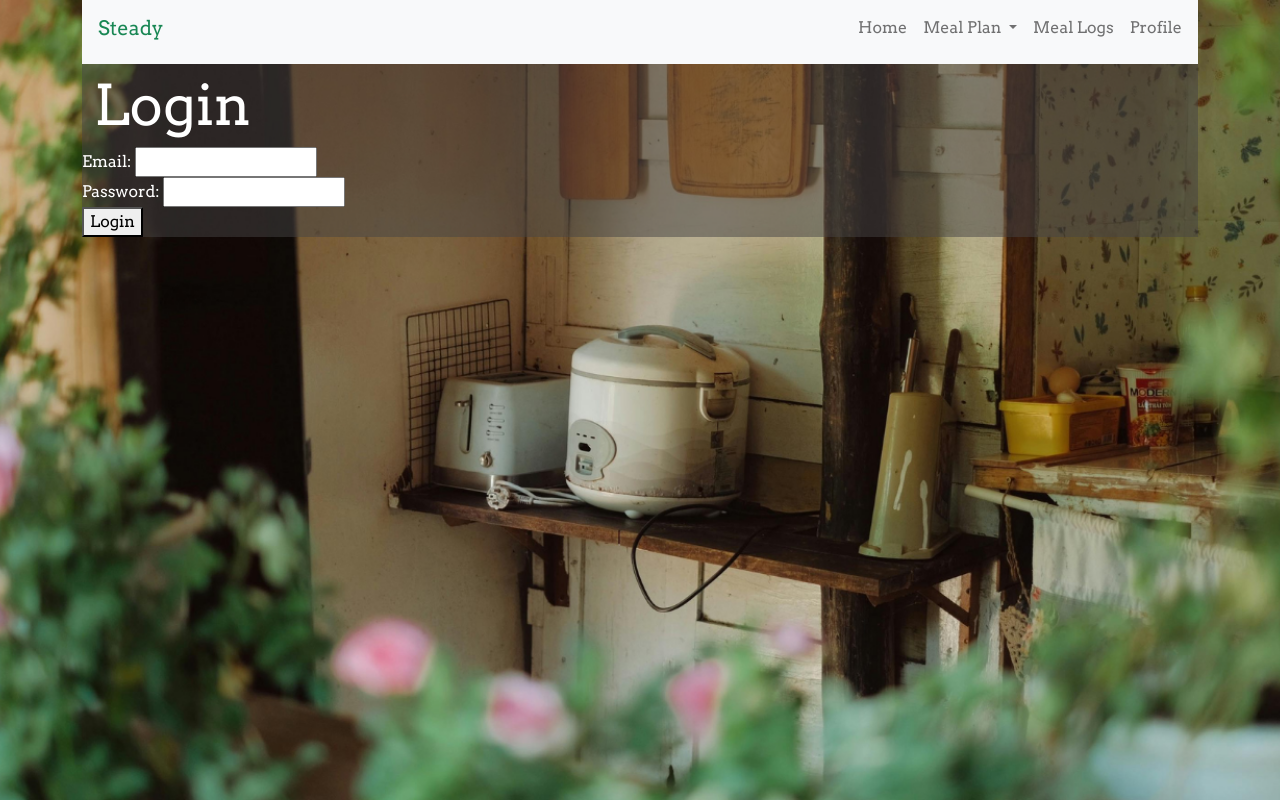
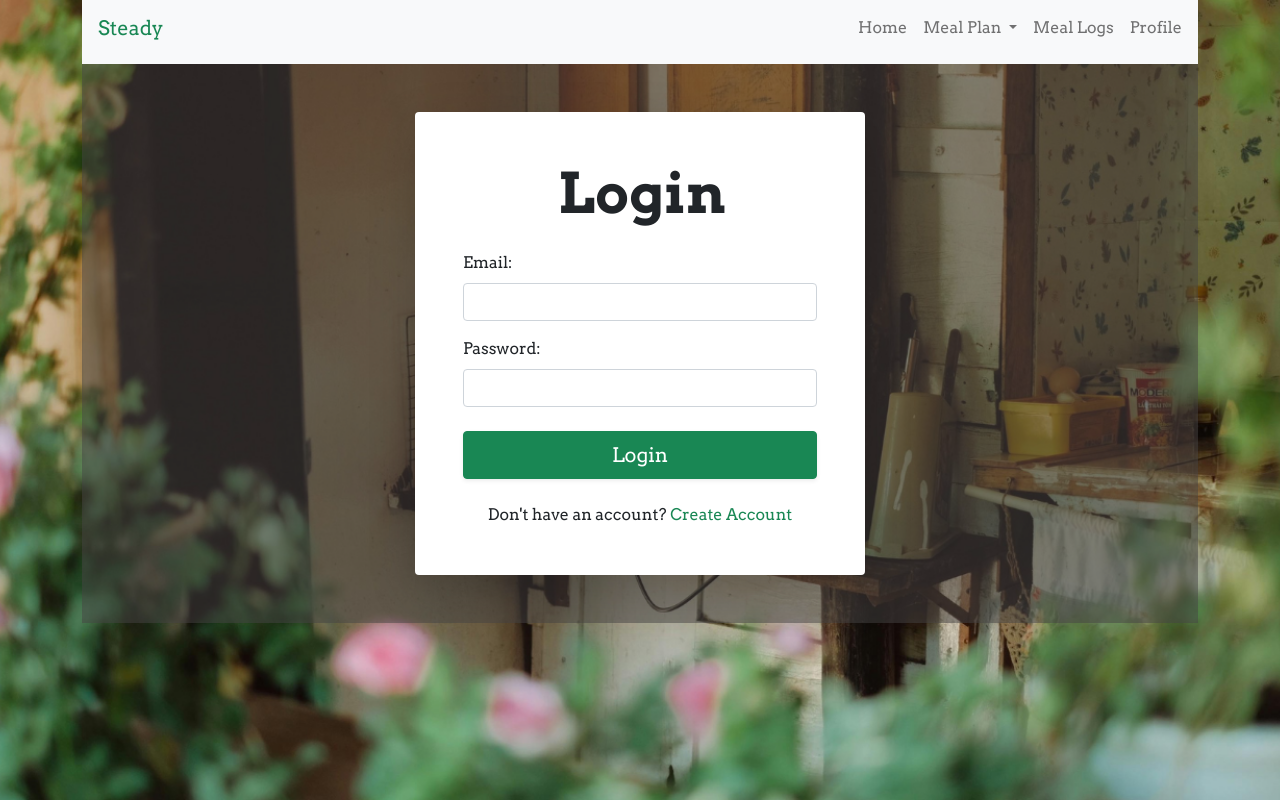
Before and after one commit to ch7oe/Steady, a Flask app: page /login in a window 1280 px wide. Run offline with Flask 3, Linux system fonts and the light colour scheme.

Commit message:
added form control and centered login form. added link to create account

```diff
--- a/templates/login.html
+++ b/templates/login.html
@@ -3,24 +3,40 @@
 {% block title %}Login - Steady{% endblock %}
 
 {% block body %}
-    <div>
-        <h1 class="display-4">Login</h1>
+    <div class="container py-5 d-flex justify-content-center align-items-center">
+        <div class="card shadow-lg border-0 rounded text-dark" style="max-width: 450px; width: 100%;">
+            <div class="card-body p-4 p-md-5">
+                <h1 class="display-4 card-title h3 fw-bold text-center mb-4">Login</h1>
+
+                <form action="/login" method="POST" class="needs-validation">
+                    <!-- email -->
+                    <div class="mb-3">
+                        <label for="email" class="form-label fw-semibold">Email:</label>
+                        <input type="email" name="email" id="email" class="form-control" required>
+                        <div class="invalid-feedback">
+                            Enter a valid email address.
                         </div>
-    <form action="/login" method="POST">
-        <!-- email -->
-        <div>
-            <label for="email">Email:</label>
-            <input type="email" name="email" id="email" required>
                     </div>
 
                     <!-- password -->
-        <div>
-            <label for="password">Password:</label>
-            <input type="password" name="password" id="password" required>
+                    <div class="mb-4">
+                        <label for="password" class="form-label fw-semibold">Password:</label>
+                        <input type="password" name="password" id="password" class="form-control" required>
+                        <div class="invalid-feedback">
+                            Enter valid password.
+                        </div>
                     </div>
 
                     <!-- submit -->
-        <button type="submit">Login</button>
+                    <div class="d-grid gap-2">
+                        <button type="submit" class="btn btn-lg btn-success rounded shadow-sm">Login</button>
+                    </div>
+                </form>
 
-    </form>
+                <p class="text-center mt-4 mb-0">
+                    Don't have an account? <a href="/register" class="text-success text-decoration-none fw-semibold">Create Account</a>
+                </p>
+            </div>
+        </div>
+    </div>
 {% endblock %}
```
Lines whose indentation alone changed are shown as unchanged.
